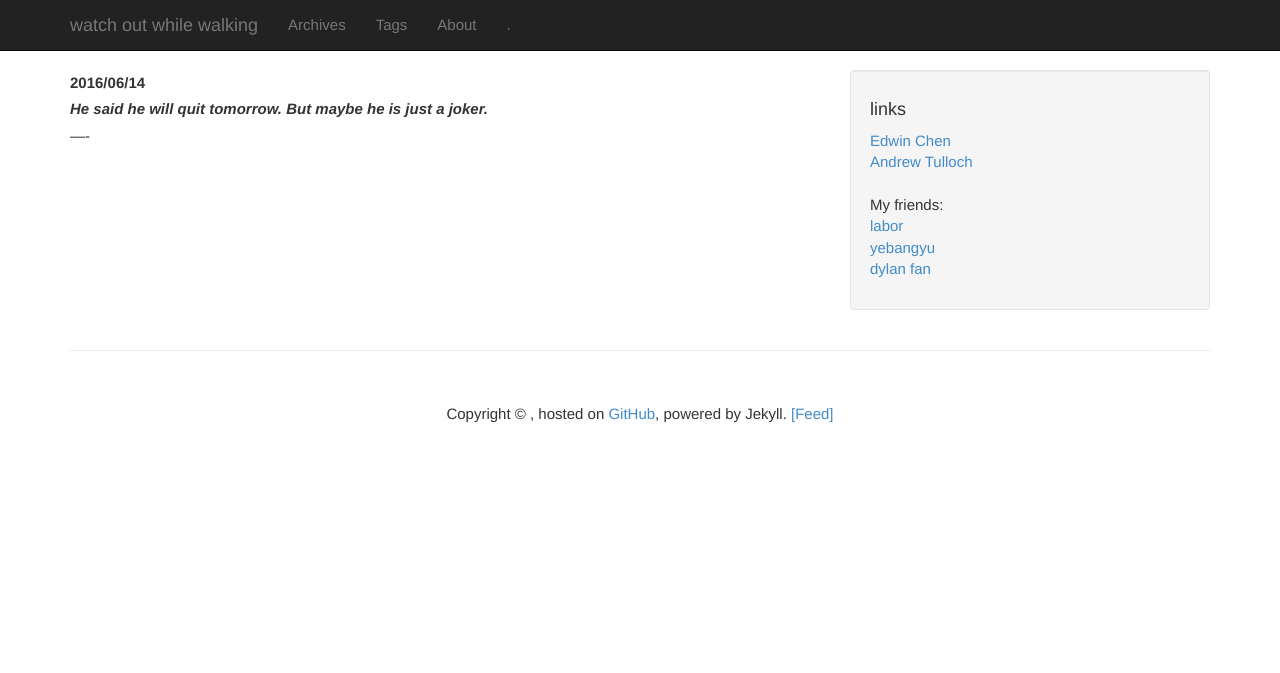
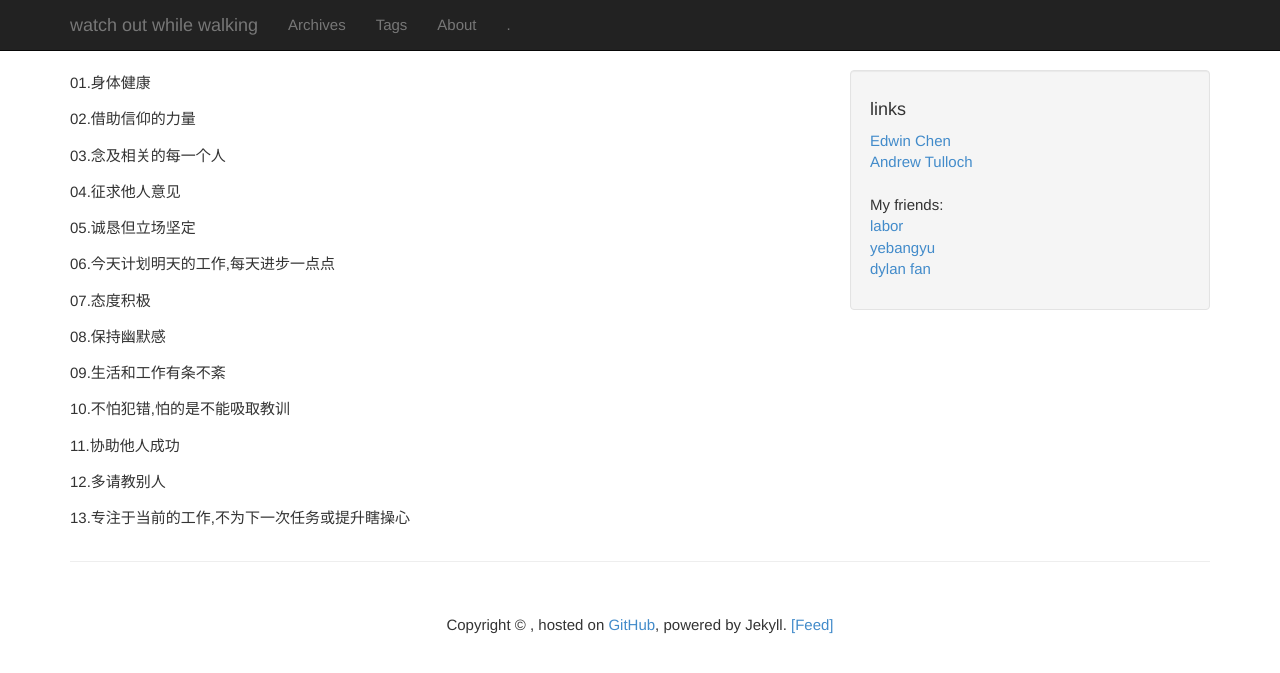
Before and after one commit to kelihoodli/kelihoodli.github.com, a Jekyll site: the page built from plan.md, in a window 1280 px wide. Shown: the top 673 px of the page. Built offline with Jekyll 4.4.1, drawn with Linux system fonts in a browser that asks for light colours.

Commit message:
Update plan.md

```diff
--- a/plan.md
+++ b/plan.md
@@ -3,6 +3,28 @@ layout: default
 title: "Faqs"
 ---
 
-**2016/06/14**
-***He said he will quit tomorrow. But maybe he is just a joker.***
-----
+01.身体健康
+
+02.借助信仰的力量
+
+03.念及相关的每一个人
+
+04.征求他人意见
+
+05.诚恳但立场坚定
+
+06.今天计划明天的工作,每天进步一点点
+
+07.态度积极
+
+08.保持幽默感
+
+09.生活和工作有条不紊
+
+10.不怕犯错,怕的是不能吸取教训
+
+11.协助他人成功
+
+12.多请教别人
+
+13.专注于当前的工作,不为下一次任务或提升瞎操心
```
